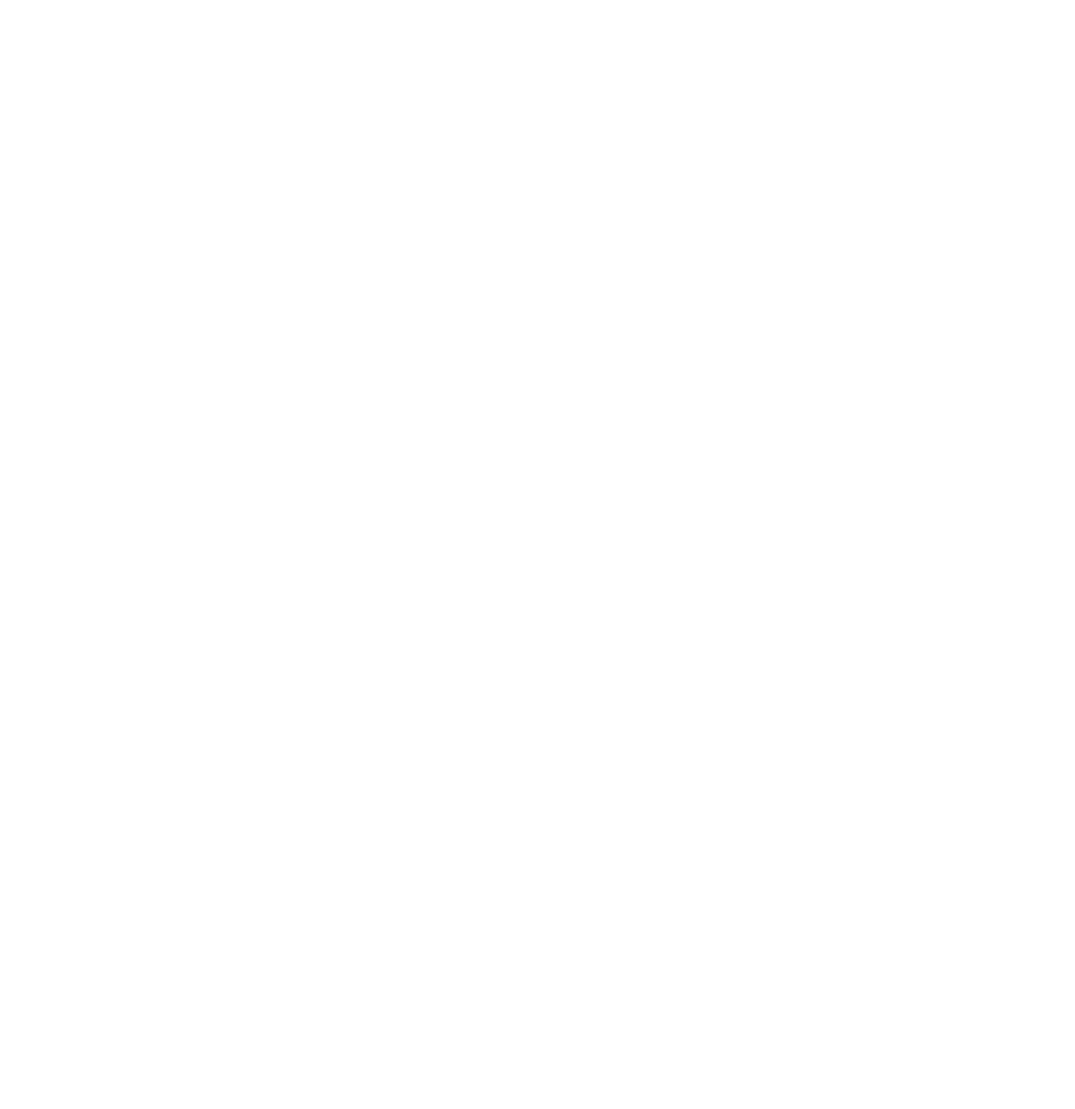
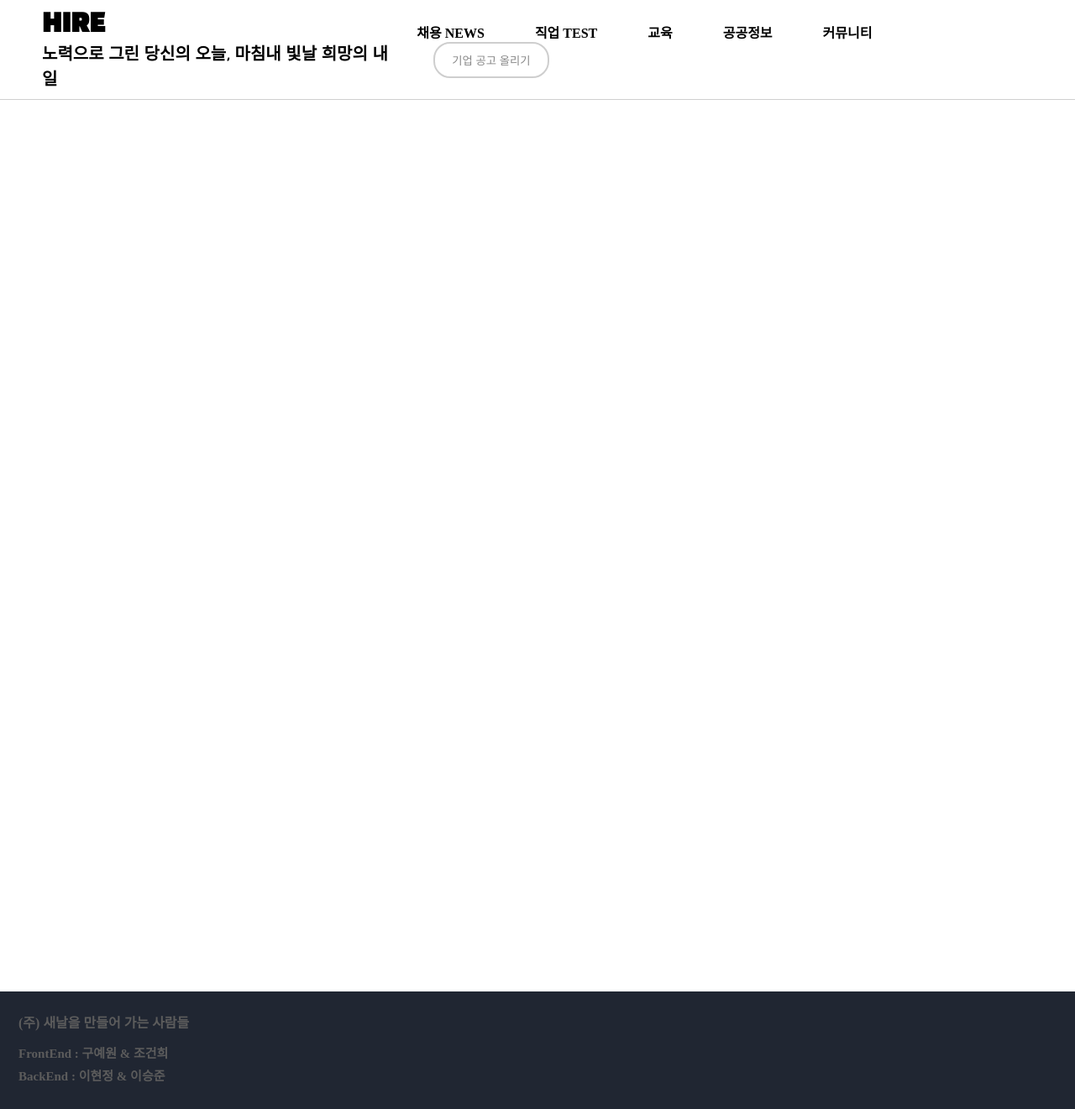
Before and after one commit to 9ye1/RecruitSite, a React (Create React App) app in the folder src/main/recruit/: page / in a window 1280 px wide. Shown: the whole page at 84% size. Before the commit the page ends 800 px from the top, so only its background shows below. Built offline with nearby package versions, Linux system fonts and the light colour scheme.

Commit message:
nav와 footer 너무 졸려서 나머지는 내일..

```diff
--- a/src/main/recruit/package.json
+++ b/src/main/recruit/package.json
@@ -7,10 +7,12 @@
     "@testing-library/react": "^13.4.0",
     "@testing-library/user-event": "^13.5.0",
     "axios": "^1.4.0",
+    "node-sass": "^7.0.3",
     "react": "^18.2.0",
     "react-dom": "^18.2.0",
     "react-router-dom": "^6.14.1",
     "react-scripts": "5.0.1",
+    "styled-components": "^6.0.2",
     "web-vitals": "^2.1.4"
   },
   "scripts": {
--- a/src/main/recruit/src/App.js
+++ b/src/main/recruit/src/App.js
@@ -1,9 +1,10 @@
 import { React, useState } from 'react';
-import { Routes, Route, Link } from 'react-router-dom';
+import { Routes, Route } from 'react-router-dom';
 import Apply from './pages/Apply';
 import ComDetail from './pages/ComDetail';
 import Main from './pages/Main';
 import Offer from './pages/Offer';
+import './css/app.css';
 
 function App() {
   const [comId, setComId] = useState(0);
--- /dev/null
+++ b/src/main/recruit/src/components/Footer.js
@@ -0,0 +1,16 @@
+import React from 'react';
+import styled from '../css/nav_footer.module.scss';
+
+function Footer() {
+  return (
+    <div>
+      <footer className={styled.footer}>
+        <h4 className={styled.who}>(주) 새날을 만들어 가는 사람들</h4>
+        <span className={styled.who}>FrontEnd : 구예원 & 조건희</span>
+        <span className={styled.who}>BackEnd : 이현정 & 이승준</span>
+      </footer>
+    </div>
+  );
+}
+
+export default Footer;
--- /dev/null
+++ b/src/main/recruit/src/components/NavBar.js
@@ -0,0 +1,58 @@
+import React from 'react';
+import styled from '../css/nav_footer.module.scss';
+import { Link } from 'react-router-dom';
+
+function NavBar() {
+  return (
+    <div>
+      <nav className={styled.nav}>
+        <div className={styled.slogan}>
+          <h1>HIRE</h1>
+          <span>노력으로 그린 당신의 오늘, 마침내 빛날 희망의 내일</span>
+        </div>
+        <div className={styled.fakeLinkBox}>
+          <Link
+            className={styled.fakeLink}
+            to="https://youngwoong.dankook.ac.kr/ptfol/empymn/recomend/findRecomendMngtList.do"
+            target="_blank"
+          >
+            채용 NEWS
+          </Link>
+          <Link
+            className={styled.fakeLink}
+            to="https://www.career.go.kr/cnet/front/examen/inspctStd.do"
+            target="_blank"
+          >
+            직업 TEST
+          </Link>
+          <Link
+            className={styled.fakeLink}
+            to="https://www.work.go.kr/cyberedu/main.do"
+            target="_blank"
+          >
+            교육
+          </Link>
+          <Link
+            className={styled.fakeLink}
+            to="https://job.alio.go.kr/main.do"
+            target="_blank"
+          >
+            공공정보
+          </Link>
+          <Link
+            className={styled.fakeLink}
+            to="https://www.dankook.ac.kr/web/kor/-550"
+            target="_blank"
+          >
+            커뮤니티
+          </Link>
+          <Link to="/offer" className={styled.home_to_offer}>
+            <button className={styled.offerButton}>기업 공고 올리기</button>
+          </Link>
+        </div>
+      </nav>
+    </div>
+  );
+}
+
+export default NavBar;
--- /dev/null
+++ b/src/main/recruit/src/css/app.css
@@ -0,0 +1,6 @@
+@import url('https://fonts.googleapis.com/css2?family=Black+Han+Sans&family=Nanum+Pen+Script&display=swap');
+
+body {
+  padding: 0;
+  margin: 0;
+}
--- /dev/null
+++ b/src/main/recruit/src/css/main.module.scss
@@ -0,0 +1,13 @@
+.main {
+  height: 150vh;
+  margin: 0;
+  padding: 0;
+}
+
+.contents {
+  min-height: calc(150vh - 100px);
+}
+
+.sizeBox {
+  height: 81px;
+}
--- /dev/null
+++ b/src/main/recruit/src/css/nav_footer.module.scss
@@ -0,0 +1,64 @@
+@import './variable.scss';
+
+.nav {
+  width: 100%;
+  position: fixed;
+  display: flex;
+  justify-content: space-between;
+  align-items: center;
+  padding: 10px 50px;
+  border-bottom: 1px solid rgb(208, 208, 208);
+  box-sizing: border-box;
+
+  span {
+    font-size: 20px;
+    font-weight: bold;
+    font-family: 'Nanum Pen Script', cursive;
+  }
+  h1 {
+    font-size: 30px;
+    margin: 0px 0;
+    font-family: 'Black Han Sans', sans-serif;
+  }
+  .fakeLink {
+    color: black;
+    text-decoration: none;
+    font-weight: bold;
+    margin: 0 30px;
+  }
+}
+
+.offerButton {
+  background-color: white;
+  color: rgb(136, 136, 136);
+  border: 2px solid rgb(206, 206, 206);
+  border-radius: 20px;
+  padding: 10px 20px;
+  margin-left: 50px;
+  transition: 0.1s ease-in-out;
+  &:hover {
+    border-color: $mainColor;
+  }
+}
+
+.footer {
+  background-color: $secondColor;
+  height: 100px;
+  display: flex;
+  flex-direction: column;
+  padding: 20px;
+  h4 {
+    margin-bottom: 10px;
+  }
+  span {
+    font-size: 15px;
+    margin-top: px;
+  }
+}
+
+.who {
+  color: rgb(92, 92, 92);
+  margin: 2px;
+  margin-top: 4px;
+  font-weight: bold;
+}
--- /dev/null
+++ b/src/main/recruit/src/css/variable.scss
@@ -0,0 +1,2 @@
+$mainColor: #0064ff;
+$secondColor: #202632;
--- a/src/main/recruit/src/pages/ComDetail.js
+++ b/src/main/recruit/src/pages/ComDetail.js
@@ -34,5 +34,4 @@
     </>
   )
 }
-
 export default ComDetail;
--- a/src/main/recruit/src/pages/Main.js
+++ b/src/main/recruit/src/pages/Main.js
@@ -1,7 +1,17 @@
 import React from 'react';
+import NavBar from '../components/NavBar';
+import Footer from '../components/Footer';
+import styled from '../css/main.module.scss';
 
 function Main() {
-  return <div></div>;
+  return (
+    <div className={styled.main}>
+      <NavBar></NavBar>
+      <div className={styled.sizeBox}></div>
+      <main className={styled.contents}></main>
+      <Footer></Footer>
+    </div>
+  );
 }
 
 export default Main;
```
Also changed, not shown: 1 other file (tests, documents, lock files or other folders).
